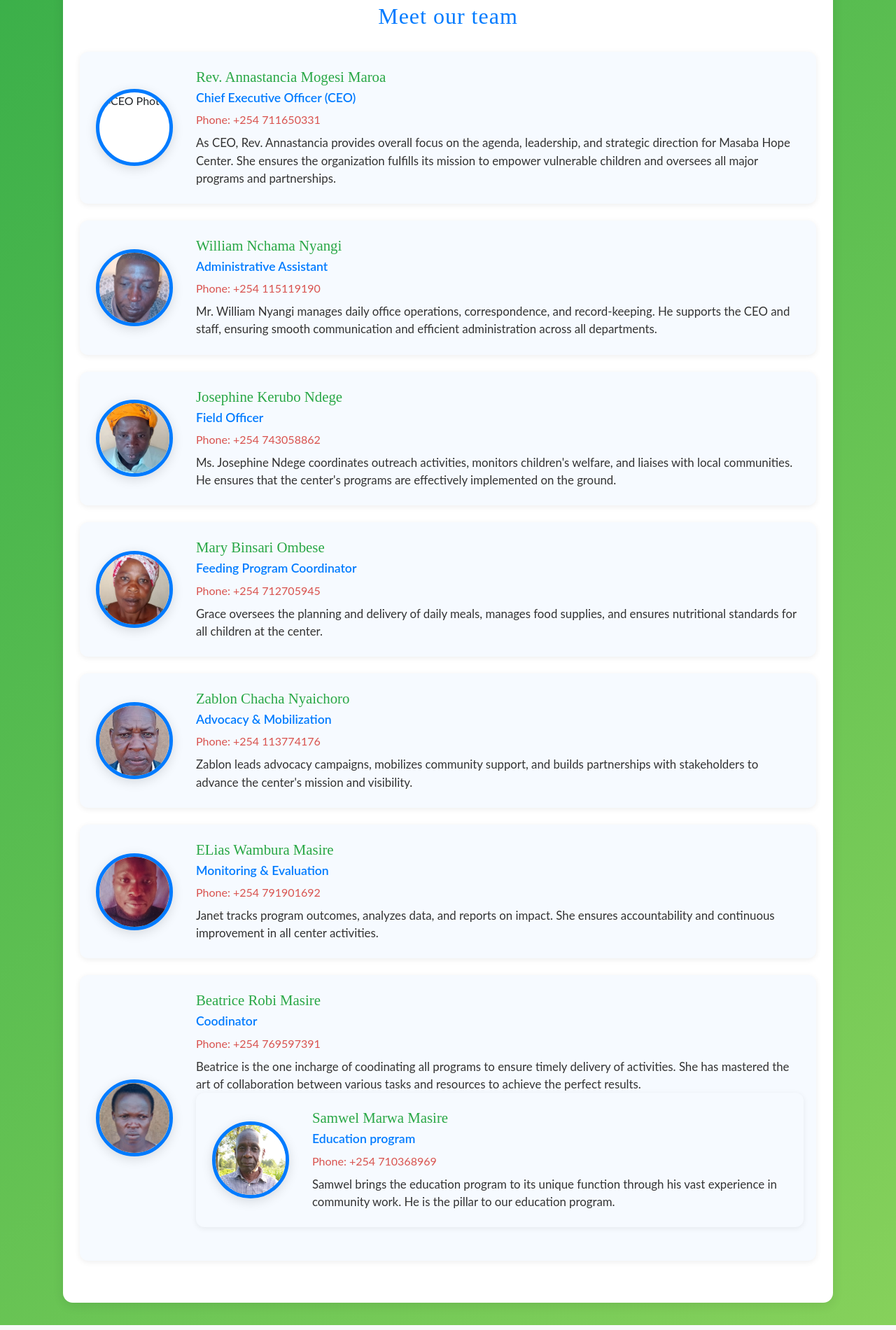
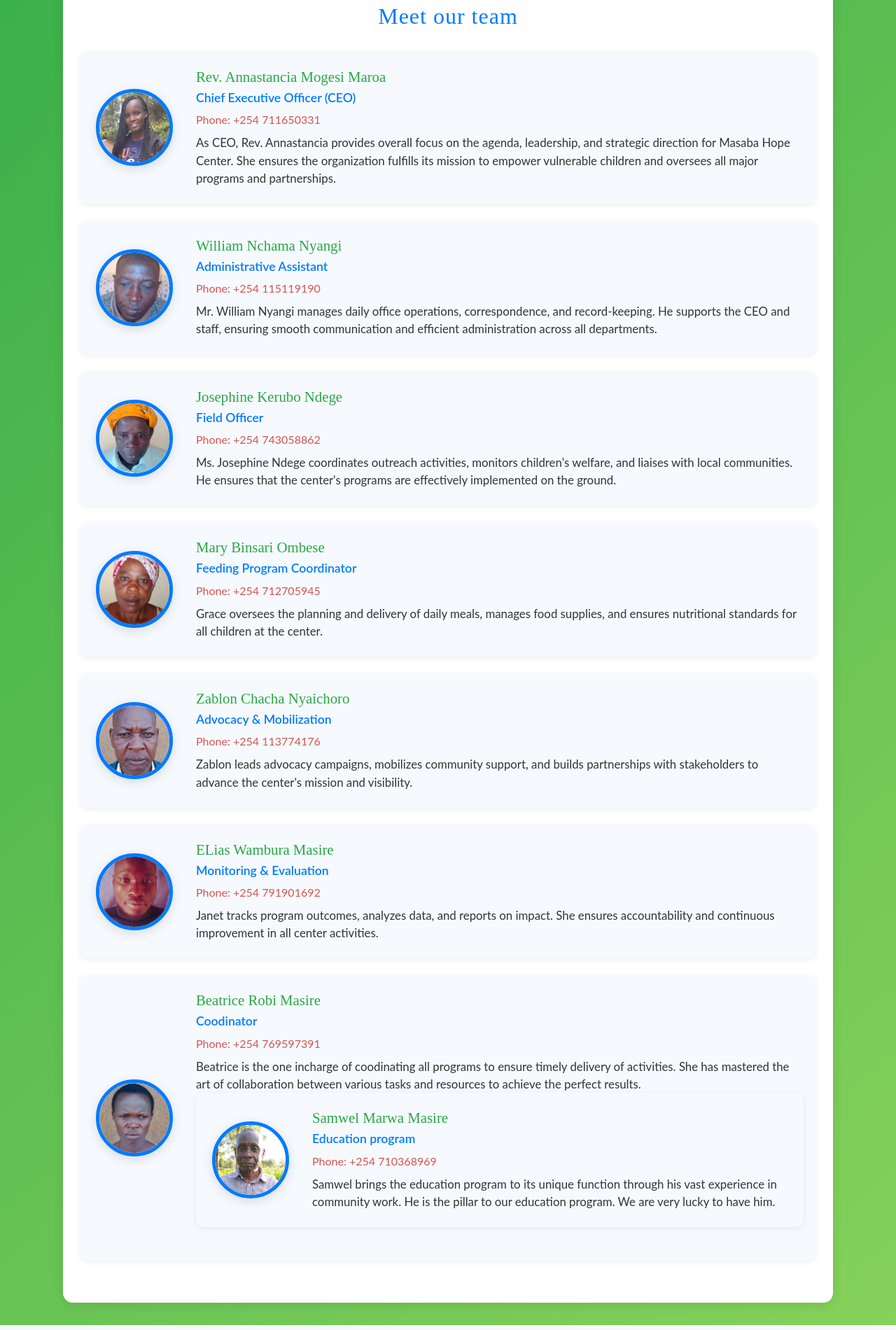
Before and after one commit to Geospatial-1/masaba_hopecenter, a plain HTML site: page about.html in a window 1280 px wide. Shown: the part 840-2740 px from the top of the page at 70% size. Drawn offline with nearby package versions, Linux system fonts and the light colour scheme.

Commit message:
Update about.html

```diff
--- a/about.html
+++ b/about.html
@@ -227,7 +227,7 @@
             <!-- CEO -->
             <div class="leader-card">
                 <div class="leader-photo">
-                    <img src="images/founder.jepg" alt="CEO Photo">
+                    <img src="images/founder.jpeg" alt="CEO Photo">
                 </div>
                 <div class="leader-info">
                     <h3>Rev. Annastancia Mogesi Maroa</h3>
@@ -330,7 +330,7 @@
                     <div class="leader-role">Education program </div>
                     <div class="leader-phone">Phone: +254 710368969</div>
                     <div class="leader-desc">
-                   Samwel brings the education program to its unique function through his vast experience in community work. He is the pillar to our education program.
+                   Samwel brings the education program to its unique function through his vast experience in community work. He is the pillar to our education program. We are very lucky to have him.
                     </div>
                 </div>
         </section>
```
